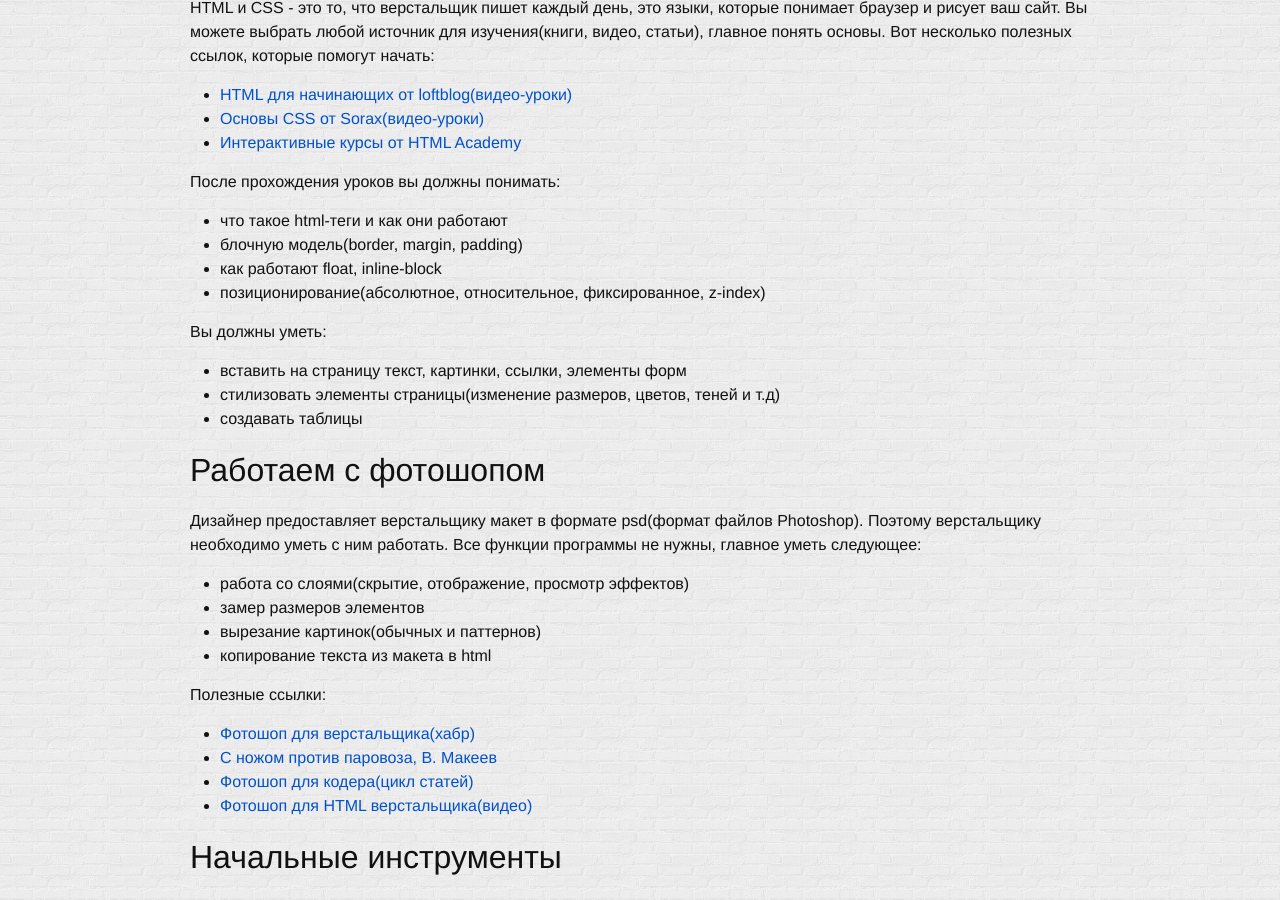
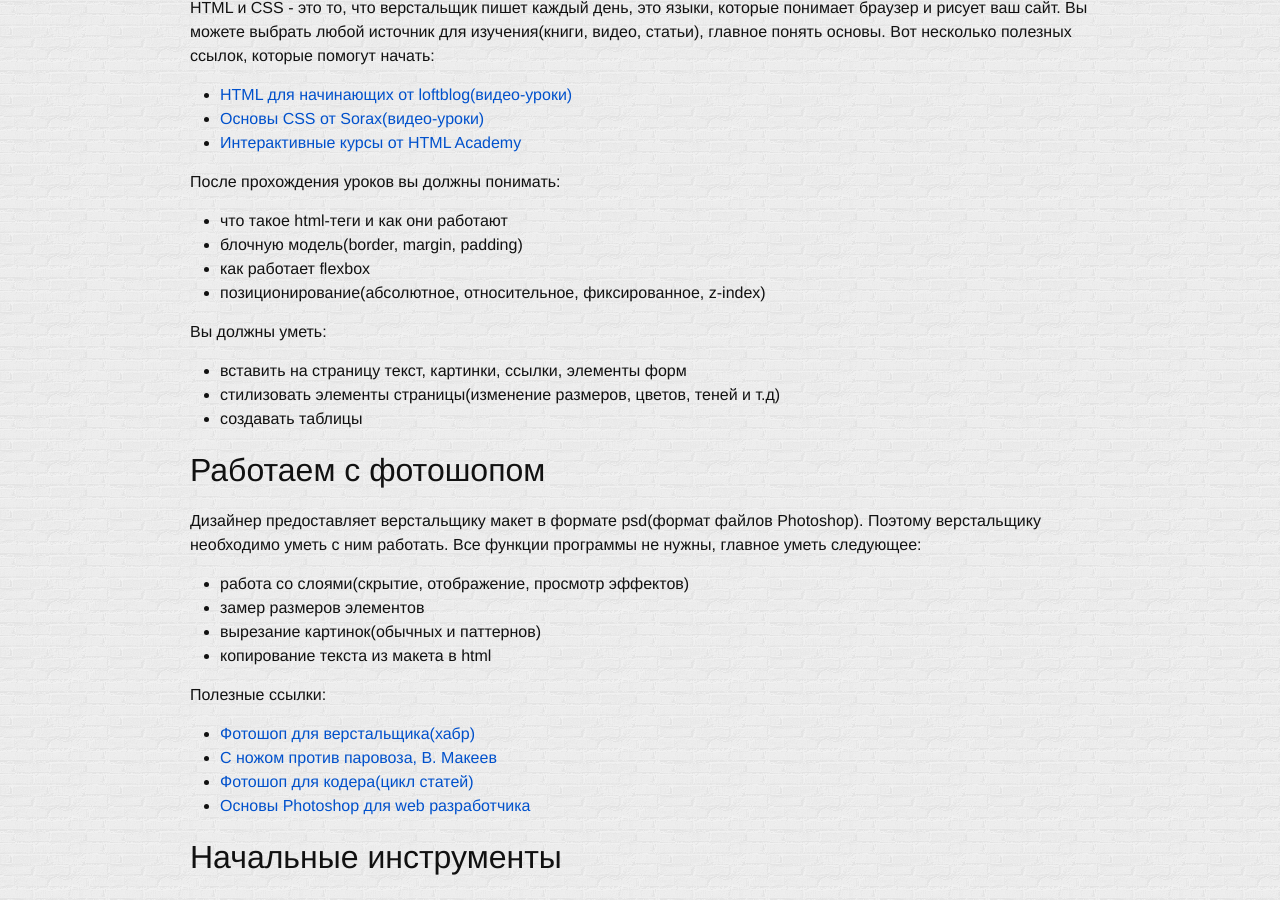
Before and after one commit to glivera-team/glivera-team.github.io, a Jekyll site: the page built from _posts/2018-06-08-how-to-start.markdown, in a window 1280 px wide and 900 px high, scrolled down 412 px. Built offline with Jekyll 4.4.1, drawn with Linux system fonts in a browser that asks for light colours; comment, search, counter and statistics services are not loaded; some of the changed text lies outside the part shown.

Commit message:
update article

```diff
--- a/_posts/2016-05-02-how-to-start.markdown
+++ b/_posts/2018-06-08-how-to-start.markdown
@@ -24,7 +24,7 @@ HTML и CSS - это то, что верстальщик пишет каждый
 
 * что такое html-теги и как они работают
 * блочную модель(border, margin, padding)
-* как работают float, inline-block
+* как работает flexbox
 * позиционирование(абсолютное, относительное, фиксированное, z-index)
 
 Вы должны уметь:
@@ -47,7 +47,7 @@ HTML и CSS - это то, что верстальщик пишет каждый
 * <a href="https://habrahabr.ru/post/272649/" target="_blank">Фотошоп для верстальщика(хабр)</a>
 * <a href="https://www.youtube.com/watch?v=9lzJvnJpXL8" target="_blank">С ножом против паровоза, В. Макеев</a>
 * <a href="http://xiper.net/learn/photoshop/" target="_blank">Фотошоп для кодера(цикл статей)</a>
-* <a href="https://www.youtube.com/watch?v=KeNaFwpqnaE" target="_blank">Фотошоп для HTML верстальщика(видео)</a>
+* <a href="https://www.youtube.com/watch?v=Kmkx3SfJwuc" target="_blank">Основы Photoshop для web разработчика</a>
 
 ## Начальные инструменты
 
@@ -121,7 +122,7 @@ HTML и CSS - это то, что верстальщик пишет каждый
 Полезные ссылки:
 
 * <a href="https://www.youtube.com/watch?v=dnL5EpZWdgw" target="_blank">Видео про Jade на loftblog</a>
-* <a href="http://jade-lang.com/" target="_blank">http://jade-lang.com/</a>
+* <a href="https://pugjs.org" target="_blank">https://pugjs.org</a>
 
 ## Адаптивность
 
```
Also changed, not shown: other parts of _posts/2018-06-08-how-to-start.markdown (+3 -2 lines).
